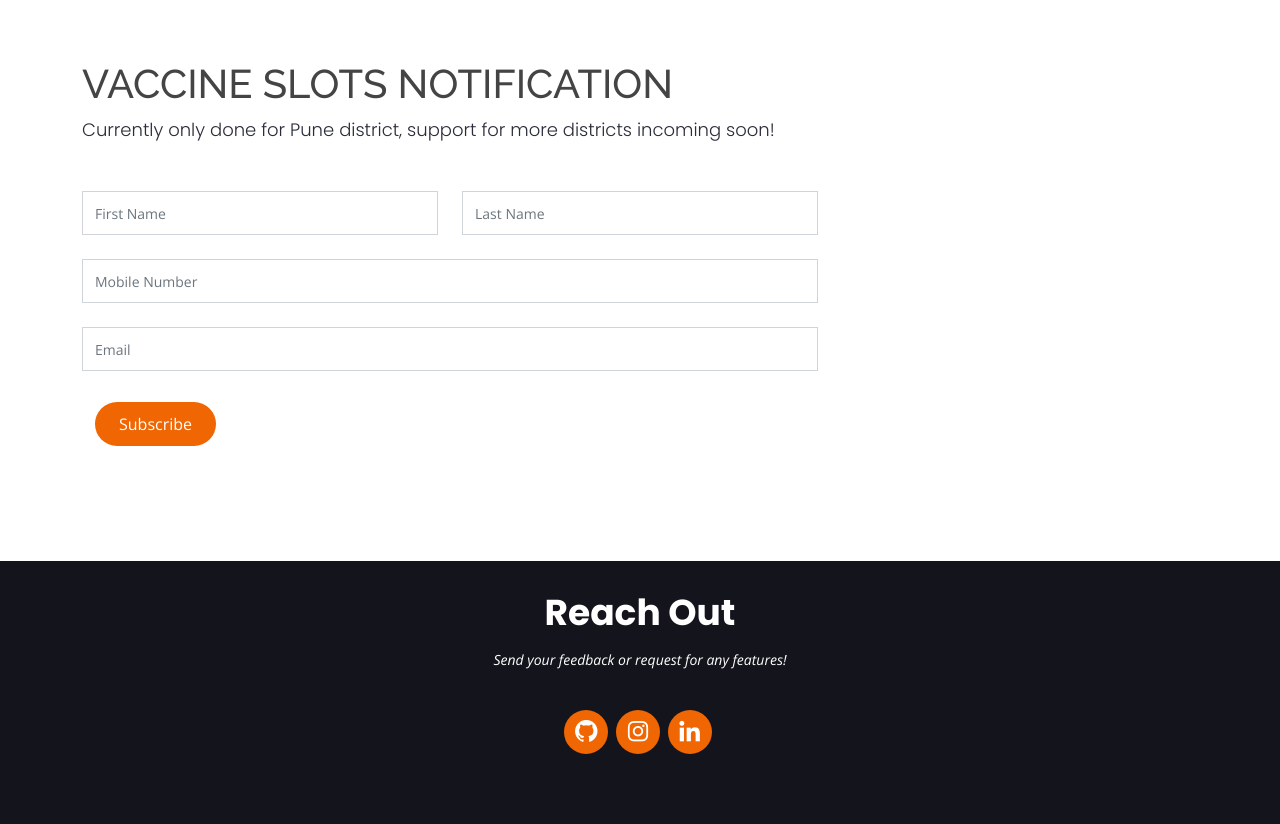
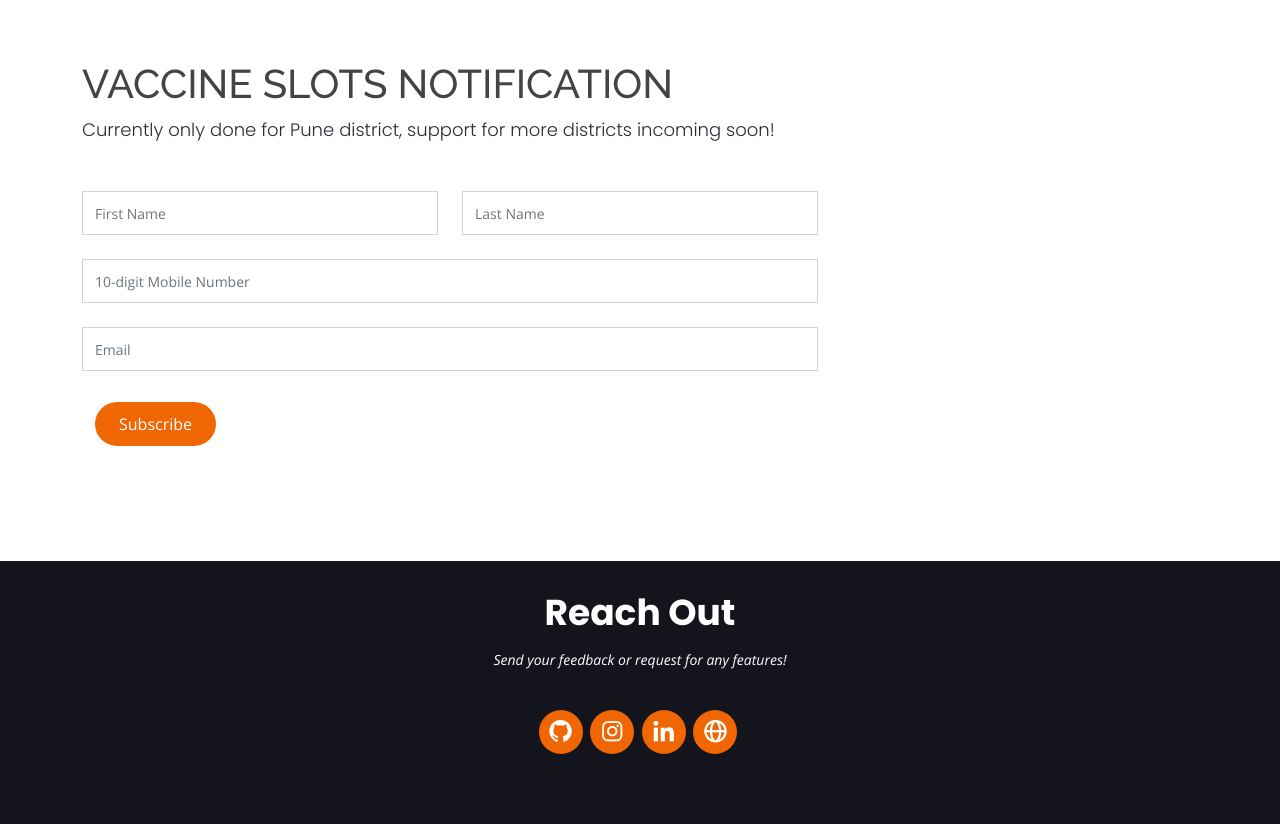
Before and after one commit to darpan-jain/cowin_slots_notif, a FastAPI app: page / in a window 1280 px wide. Run offline with FastAPI, Linux system fonts and the light colour scheme; some libraries are stand-ins or nearby versions.

Commit message:
User input field message updated

```diff
--- a/templates/index.html
+++ b/templates/index.html
@@ -48,7 +48,7 @@
                 </div>
                 <div class="form-group mt-3">
                   <fieldset>
-                    <input type="tel" id="mob" name="number" class="form-control" placeholder="Mobile Number" pattern="[0-9]{10}}" required>
+                    <input type="tel" id="mob" name="number" class="form-control" placeholder="10-digit Mobile Number" pattern="[0-9]{10}}" required>
                   </fieldset>
                 </div>
                 <div class="form-group mt-3">
@@ -84,6 +84,7 @@
           <a href="https://github.com/darpan-jain" class="github"><i class="bx bxl-github bx-tada-hover"></i></a>
           <a href="https://www.instagram.com/belovedpizza/" class="instagram"><i class="bx bxl-instagram bx-tada-hover"></i></a>
           <a href="https://www.linkedin.com/in/darpan-jain-044b5411b/" class="linkedin"><i class="bx bxl-linkedin bx-tada-hover"></i></a>
+          <a href="http://darpan-jain.github.io"><i class="bx bx-globe bx-tada-hover"></i></a>
         </div>
       </div>
     </footer>
```
